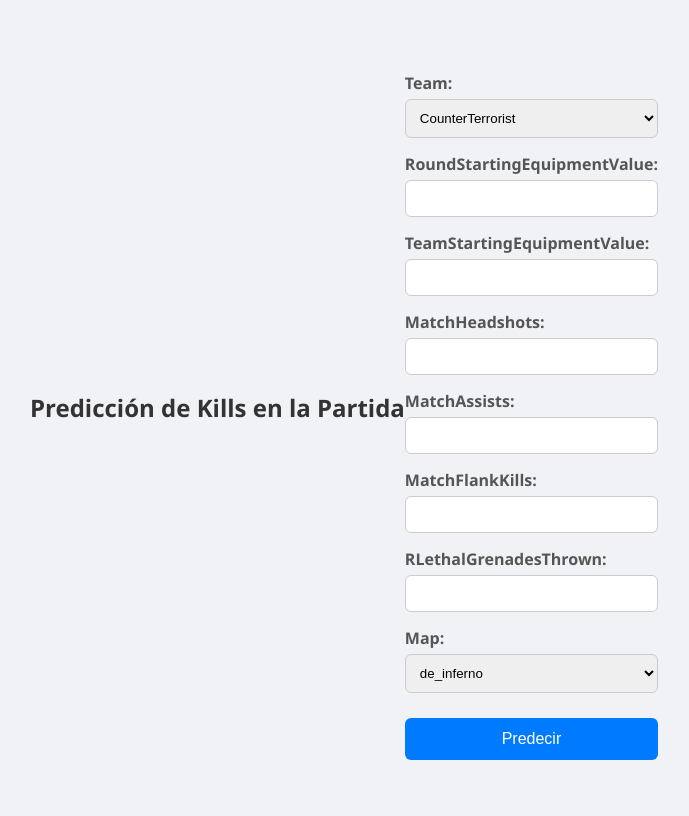
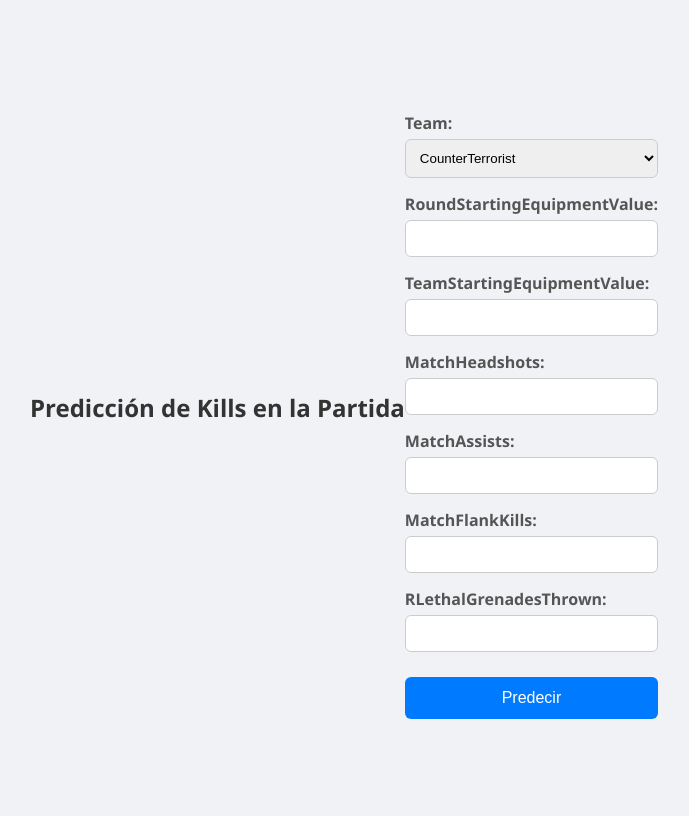
Before and after one commit to Ignaciojeda/ProyectoCSSCrisDm, a FastAPI app: page /kills in a window 1280 px wide. Shown: the whole page, without its empty margins (296-985 px from the left). Run offline with FastAPI, Linux system fonts and the light colour scheme; parts of the project's set-up code (start-up, migrations or seed data) failed here and were passed over.

Commit message:
arreglar

```diff
--- a/Examen/main.py
+++ b/Examen/main.py
@@ -84,7 +84,6 @@ def prediccion_kills_post(
     MatchAssists: float = Form(...),
     MatchFlankKills: float = Form(...),
     RLethalGrenadesThrown: float = Form(...),
-    Map: str = Form(...)
 ):
     # Crear DataFrame con los datos de entrada
     input_data = pd.DataFrame([{
@@ -95,7 +94,6 @@ def prediccion_kills_post(
         'MatchAssists': MatchAssists,
         'MatchFlankKills': MatchFlankKills,
         'RLethalGrenadesThrown': RLethalGrenadesThrown,
-        'Map': Map
     }])
 
     # Convertir las variables categóricas a dummies
--- a/Examen/templates/kills.html
+++ b/Examen/templates/kills.html
@@ -95,14 +95,6 @@
         <label for="RLethalGrenadesThrown">RLethalGrenadesThrown:</label>
         <input type="number" name="RLethalGrenadesThrown" required><br>
 
-        <label for="Map">Map:</label>
-        <select name="Map" required>
-            <option value="de_inferno">de_inferno</option>
-            <option value="de_nuke">de_nuke</option>
-            <option value="de_mirage">de_mirage</option>
-            <option value="de_dust2">de_dust2</option>
-        </select><br>
-
         <button type="submit">Predecir</button>
 
 
```
